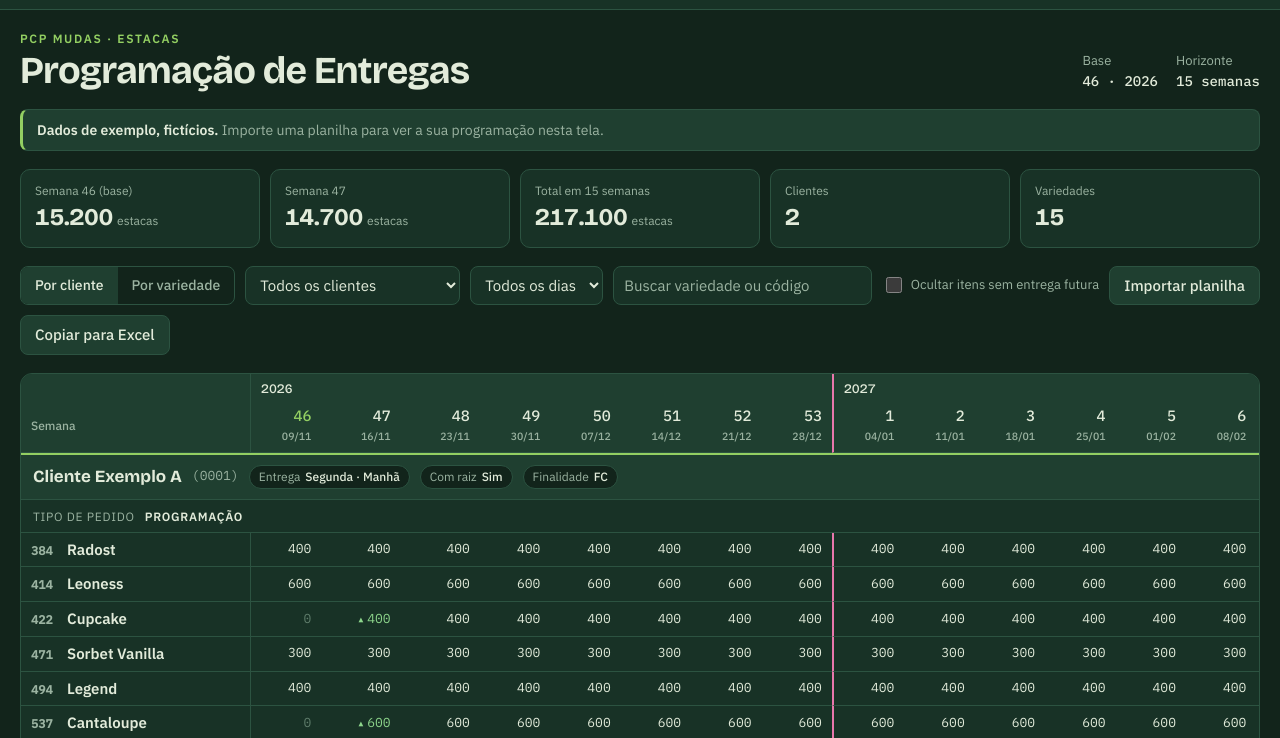
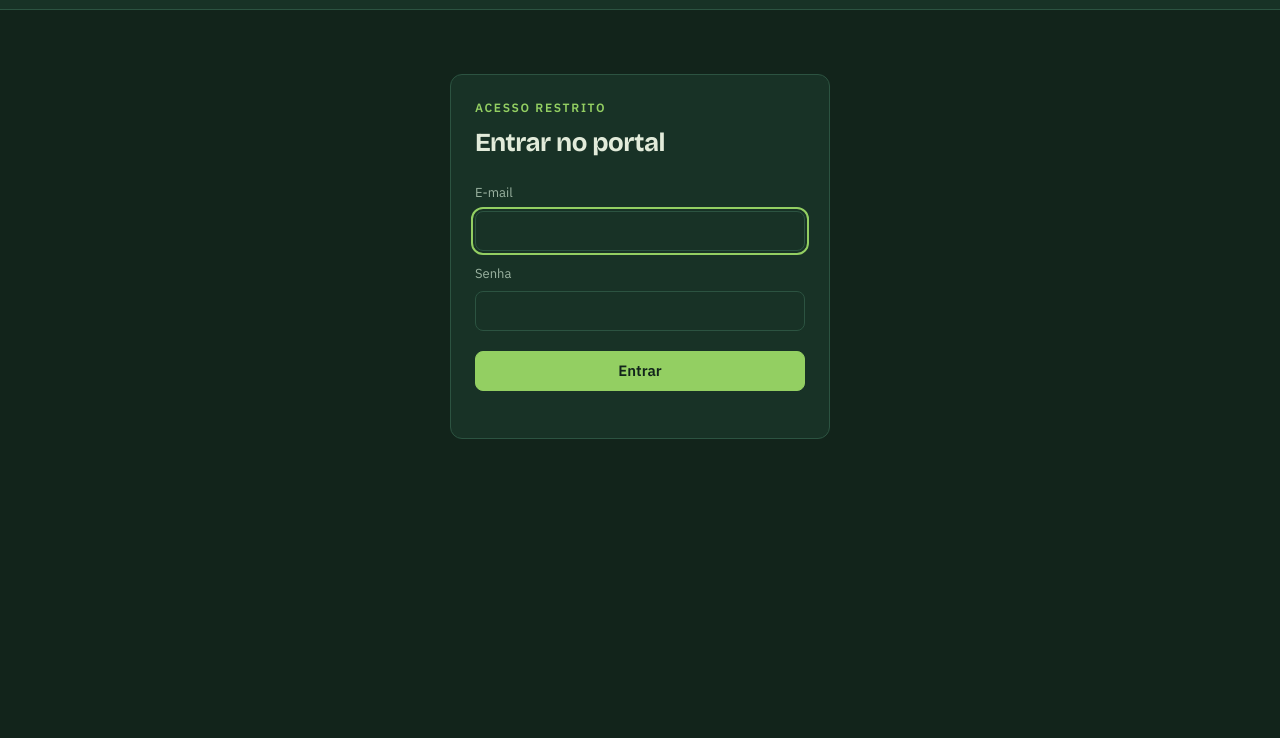
Before and after one commit to nfcservices12/nfc-services, a plain HTML site: page mudaflor-entregas/index.html in a window 1280 px wide. Shown: the part 50-788 px from the top of the page. Drawn offline with nearby package versions, Linux system fonts and the light colour scheme.

Commit message:
MudaFlor: liga a tela ao banco com login
Co-Authored-By: Claude Fable 5.2 <noreply@anthropic.com>
Claude-Session: https://claude.ai/code/session_0179r4xEDwSZXHkxT3jwzkqJ

```diff
--- a/mudaflor-entregas/index.html
+++ b/mudaflor-entregas/index.html
@@ -231,7 +231,7 @@ main[hidden]{display:none}
 (function(){
 "use strict";
 /* ===== Configuração do banco (Supabase). Vazio = modo demonstração, sem login. ===== */
-var CFG=window.MF_CONFIG||{url:"",key:"",fn:"ingest"};
+var CFG=window.MF_CONFIG||{url:"https://zmgcznvmvdwtslqoxcrn.supabase.co",key:"sb_publishable_8nhOJu0wwC4hrJfAJv8cFQ_Nttw4JCk",fn:"ingest"};
 
 /* ===== utilidades ===== */
 function $(id){return document.getElementById(id)}
```
